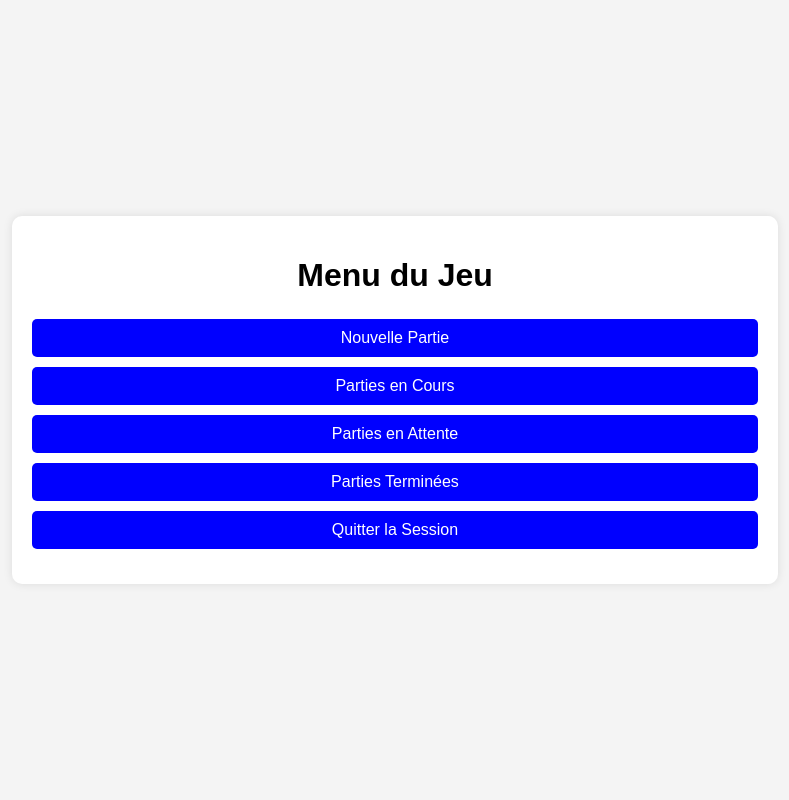
After one commit to idris-ach2002/Squadro, a PHP site: page /Vue/choixAction.php in a window 1280 px wide. The commit adds this page. Shown: the whole page, without its empty margins (245-1034 px from the left). Run offline with PHP 8.4, Linux system fonts and the light colour scheme.

Commit message:
première version home

```diff
--- /dev/null
+++ b/Vue/choixAction.php
@@ -0,0 +1,108 @@
+<?php
+
+session_start();
+
+
+function getPage () : string
+{
+$form = '
+    <!DOCTYPE html>
+    <html lang="fr">
+    <head>
+        <meta charset="UTF-8">
+        <meta name="viewport" content="width=device-width, initial-scale=1.0">
+        <title>Menu du Jeu</title>
+        <style>
+            body {
+                font-family: Arial, sans-serif;
+                display: flex;
+                justify-content: center;
+                align-items: center;
+                height: 100vh;
+                background-color: #f4f4f4;
+                margin: 0;
+            }
+            .menu {
+                background: white;
+                padding: 20px;
+                border-radius: 10px;
+                box-shadow: 0 0 10px rgba(0, 0, 0, 0.1);
+                text-align: center;
+            }
+            h1 {
+                margin-bottom: 20px;
+            }
+            form {
+                margin: 10px 0;
+            }
+            button {
+                width: 100%;
+                padding: 10px;
+                margin: 5px 0;
+                border: none;
+                border-radius: 5px;
+                background: blue;
+                color: white;
+                font-size: 16px;
+                cursor: pointer;
+            }
+            button:hover {
+                background: darkblue;
+            }
+        </style>
+    </head>
+    <body>
+        <div class="menu">
+            <h1>Menu du Jeu</h1>
+            <form action="'.$_SERVER['PHP_SELF'].'" method="post">
+                <button type="submit" name="action" value="nouvelle_partie">Nouvelle Partie</button>
+                <button type="submit" name="action" value="parties_en_cours">Parties en Cours</button>
+                <button type="submit" name="action" value="parties_attente">Parties en Attente</button>
+                <button type="submit" name="action" value="parties_terminees">Parties Terminées</button>
+                <button type="submit" name="action" value="quitter">Quitter la Session</button>
+            </form>
+        </div>
+    </body>
+    </html>
+    ';
+
+return $form;
+}
+
+
+echo getPage();
+
+
+if ($_SERVER["REQUEST_METHOD"] === "POST" && isset($_POST["action"])) {
+    switch ($_POST["action"]) {
+        case "nouvelle_partie":
+            header("Location: ../Controlleur/index_squadro.php");
+            header('HTTP/1.1 303 See Other');
+            exit();
+        case "parties_en_cours":
+            $_SESSION["etat"] = "consultePartieEnCours";
+            //header("Location: parties_en_cours.php");
+            //header('HTTP/1.1 303 See Other');
+            exit();
+        case "parties_attente":
+            header("Location: parties_attente.php");
+            header('HTTP/1.1 303 See Other');
+            exit();
+        case "parties_terminees":
+            $_SESSION["etat"] = "consultePartieVictoire";
+            // header("Location: parties_terminees.php");
+            // header('HTTP/1.1 303 See Other');
+            exit();
+        case "quitter":
+            session_unset(); // Vide les variables de session
+            session_destroy(); // Détruit la session
+            header("Location: ../index.php"); // Redirige vers l'accueil ou la page de connexion
+            header('HTTP/1.1 303 See Other');
+            exit();
+        default:
+            echo "Action non reconnue.";
+            exit();
+    }
+}
+
+?>
--- /dev/null
+++ b/index.php
@@ -0,0 +1,6 @@
+<?php
+
+// require_once '../Vue'
+
+header('Location: Controlleur/traiteActionSquadro.php');
+header('HTTP/1.1 303 See Other');
```
Also changed, not shown: Controlleur/traiteActionSquadro.php (+17 -4 lines), Vue/login.php (+9 -9 lines), test.html (added, +51 -0 lines), Controlleur/index_squadro.php (renamed from Controlleur/index.php), Modele/PDOSquadro.php (added).
